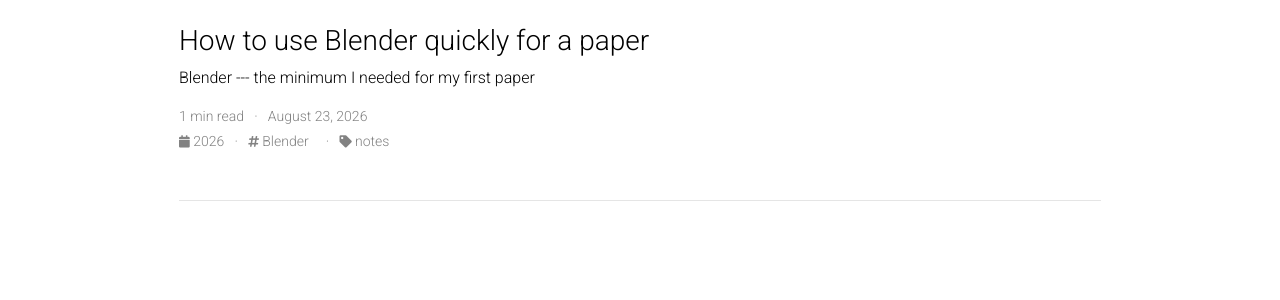
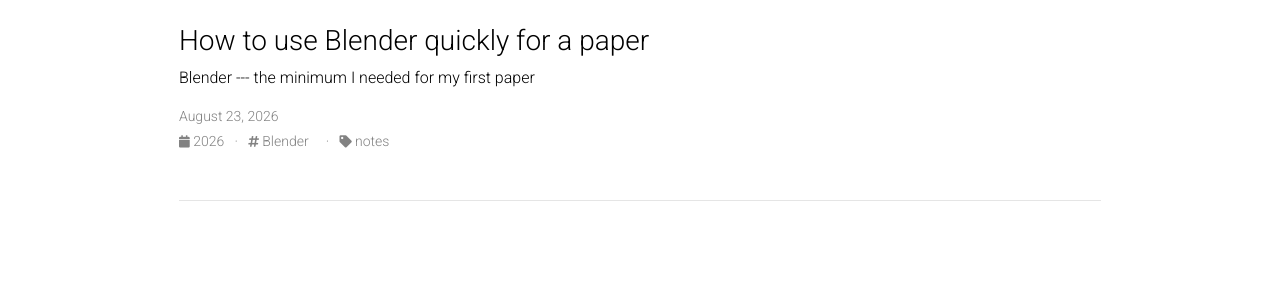
Before and after one commit to CocoYard/yong, a Jekyll site: the page built from blog/index.html, in a window 1280 px wide. Shown: the part 344-644 px from the top of the page. Built offline with Jekyll 4.4.1, drawn with Linux system fonts in a browser that asks for light colours; the list of posts is cut into pages by our own code; comment, search, counter and statistics services are not loaded; a style sheet for code colours, icons or effects is not loaded.

Commit message:
Remove read time from blog post list
Drop the read_time calculation and its rendering in the post-meta line,
leaving just the date.

Co-Authored-By: Claude Opus 5 <noreply@anthropic.com>

```diff
--- a/blog/index.html
+++ b/blog/index.html
@@ -38,11 +38,6 @@ pagination:
   <ul class="post-list">
     {% for post in paginator.posts %}
 
-    {% if post.external_source == blank %}
-      {% assign read_time = post.content | number_of_words | divided_by: 180 | plus: 1 %}
-    {% else %}
-      {% assign read_time = post.feed_content | strip_html | number_of_words | divided_by: 180 | plus: 1 %}
-    {% endif %}
     {% assign year = post.date | date: "%Y" %}
     {% assign tags = post.tags | join: "" %}
     {% assign categories = post.categories | join: "" %}
@@ -64,7 +59,6 @@ pagination:
       </h3>
       <p>{{ post.description }}</p>
       <p class="post-meta">
-        {{ read_time }} min read &nbsp; &middot; &nbsp;
         {{ post.date | date: '%B %-d, %Y' }}
         {%- if post.external_source %}
         &nbsp; &middot; &nbsp; {{ post.external_source }}
```
